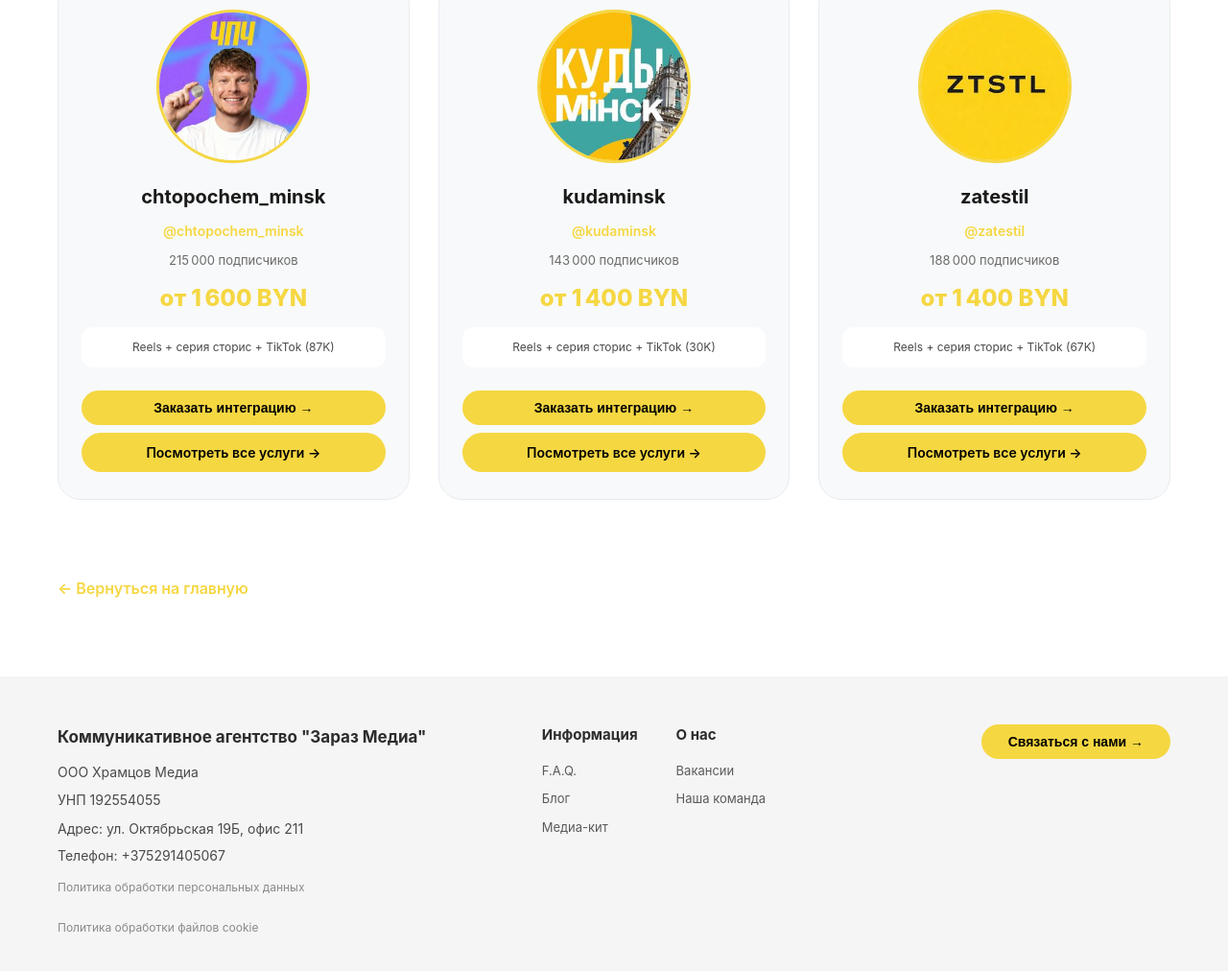
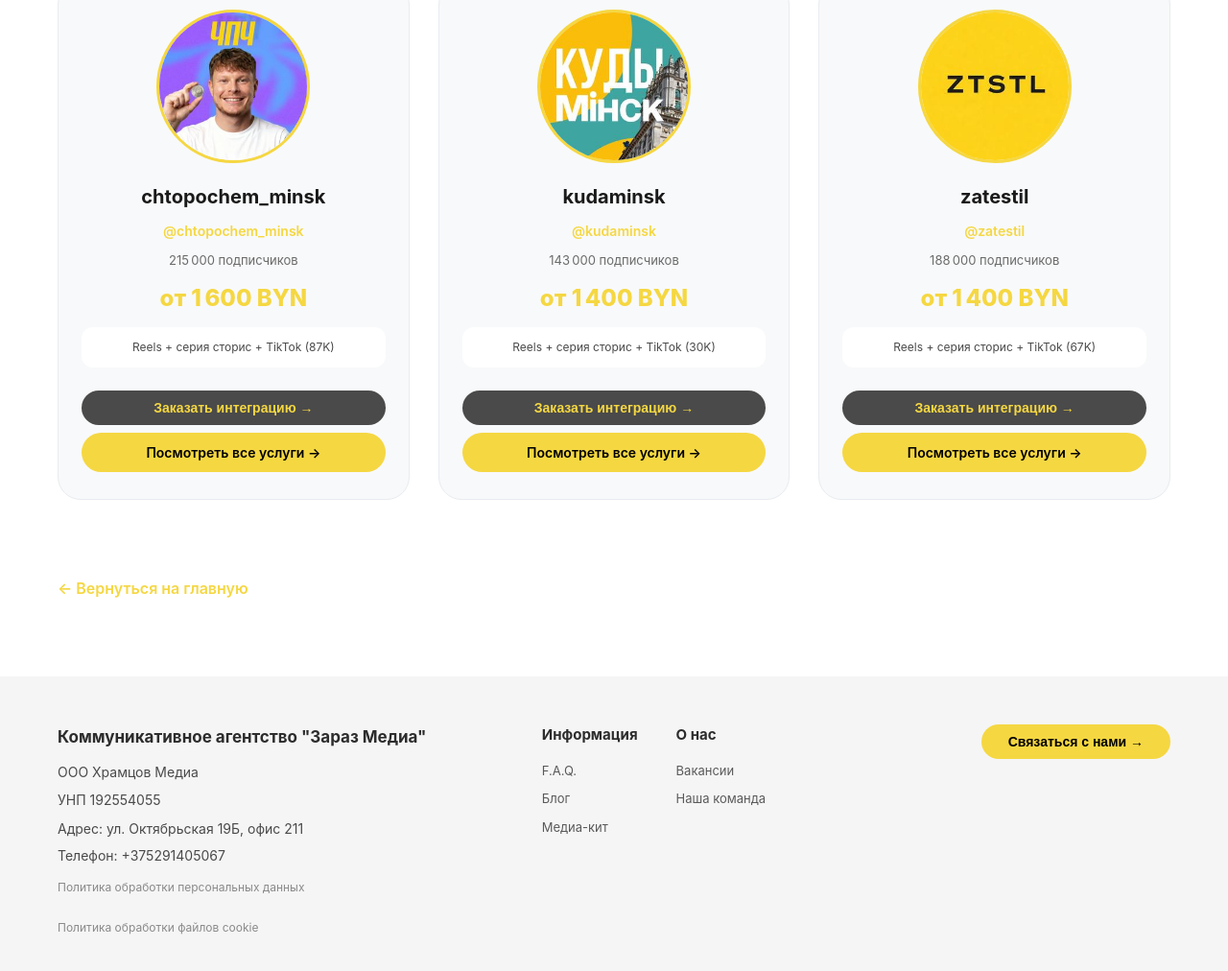
Before and after one commit to Dimaceo18/sitezrz, a plain HTML site: page places.html in a window 1280 px wide. Shown: the part 1607-2619 px from the top of the page at 96% size. Drawn offline with Linux system fonts and the light colour scheme.

Commit message:
Update places.html

```diff
--- a/places.html
+++ b/places.html
@@ -107,7 +107,7 @@
             transform: translateY(-1px);
         }
 
-        /* Переключатель - простые кнопки (как в примере) */
+        /* Переключатель - простые кнопки */
         .switch-container {
             display: flex;
             justify-content: center;
@@ -522,9 +522,10 @@
             color: #4A4A4A;
         }
 
+        /* Кнопка "Заказать интеграцию" - серый фон, жёлтый текст */
         .blogger-order-btn {
-            background: #F5D742;
-            color: #000;
+            background: #4A4A4A;
+            color: #F5D742;
             padding: 10px 20px;
             border-radius: 40px;
             font-weight: 600;
@@ -539,11 +540,11 @@
         }
 
         .blogger-order-btn:hover {
-            background: #E6C935;
+            background: #5A5A5A;
             transform: translateY(-2px);
         }
 
-        /* Выделенная кнопка "Посмотреть все услуги" */
+        /* Кнопка "Посмотреть все услуги" - жёлтая */
         .blogger-services-btn {
             background: #F5D742;
             color: #000;
@@ -573,7 +574,7 @@
             font-weight: 600;
         }
 
-        /* ПОДВАЛ — ОБНОВЛЕННЫЙ */
+        /* ПОДВАЛ */
         .footer-large {
             background: #F5F5F5;
             margin-top: 40px;
@@ -959,7 +960,7 @@
                 <p style="text-align: center; color: #5A5A5A;">Выберите подходящий вариант размещения</p>
             </div>
 
-            <!-- Переключатель - простые кнопки -->
+            <!-- Переключатель -->
             <div class="switch-container">
                 <div class="switch-buttons">
                     <button class="switch-btn active" id="btnCommunities">🏙️ Сообщества</button>
@@ -1123,7 +1124,7 @@
                 </div>
             </div>
 
-            <!-- Одиночные размещения - убрана строка с @minskchpdtp -->
+            <!-- Одиночные размещения -->
             <div class="single-placement">
                 <h3>🔻 Одиночные размещения</h3>
                 <div class="placement-table">
@@ -1192,7 +1193,7 @@
         </div>
     </div>
 
-    <!-- ПОДВАЛ — ОБНОВЛЕННЫЙ -->
+    <!-- ПОДВАЛ -->
     <div class="footer-large" id="contacts">
         <div class="footer-content">
             <div class="footer-info">
```
